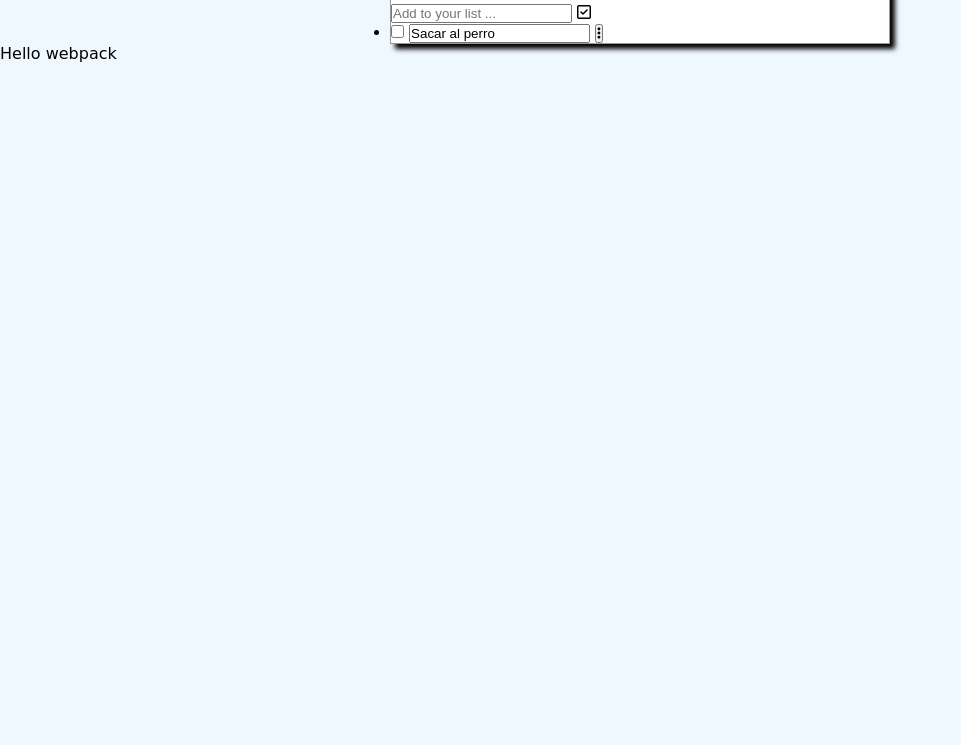
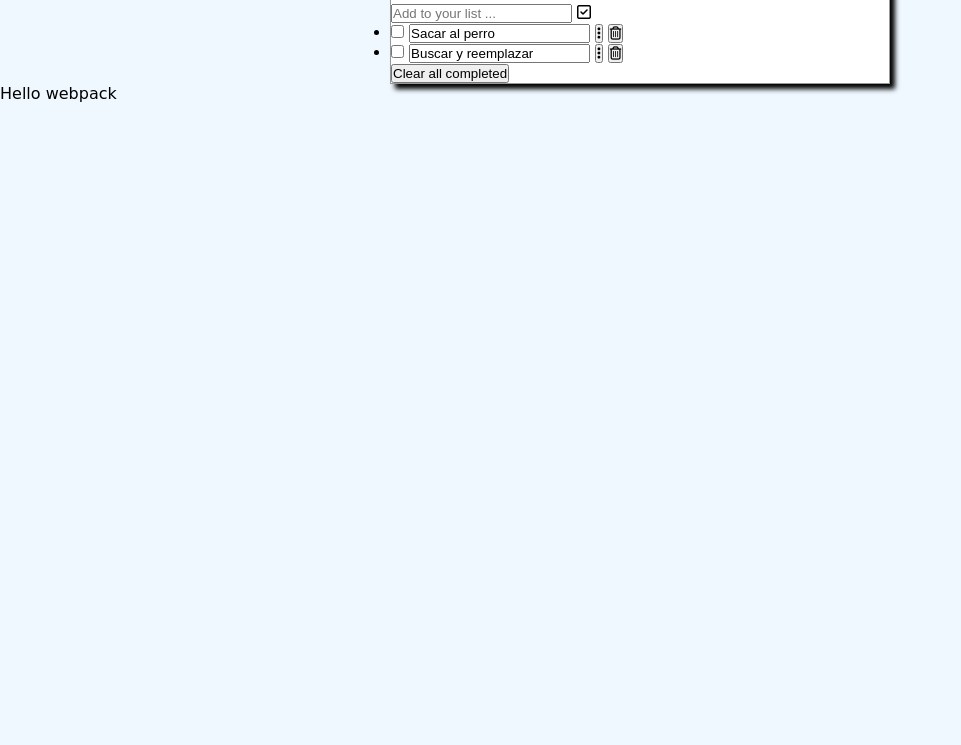
Before and after one commit to LarryIVC/ToDoList-webpack, a website built with webpack: page src/index.html in a window 1280 px wide. Shown: the part 55-800 px from the top of the page, without its empty margins (0-961 px from the left). Built offline with nearby package versions, Linux system fonts and the light colour scheme; a web font is replaced by a local one.

Commit message:
Update index.html

```diff
--- a/src/index.html
+++ b/src/index.html
@@ -6,7 +6,7 @@
     <title>To Do List - WebPack</title>
     <link rel="icon" type="image/png" href="./logo.png"/>
     <script src="https://kit.fontawesome.com/3848942bcd.js" crossorigin="anonymous"></script>
-    <link rel="stylesheet" href="./style.css">
+    <!-- <link rel="stylesheet" href="./style.css"> -->
     <link rel="preconnect" href="https://fonts.googleapis.com">
 <link rel="preconnect" href="https://fonts.gstatic.com" crossorigin>
 <link href="https://fonts.googleapis.com/css2?family=Alkatra:wght@400;700&display=swap" rel="stylesheet">
@@ -19,18 +19,25 @@
         <span><i class="fa-solid fa-arrows-rotate"></i></span>
       </header>
       <div class="todo-form">
-        <form >
+        <form id="frm-task">
           <input id="new-task" type="text" placeholder="Add to your list ...">
           <i class="fa-regular fa-square-check"></i>
         </form>
-        <ul>
-          <li>
-            <input name="complete" type="checkbox">
-            <input name="txt-task" type="text" value="Sacar al perro">
-            <button class="btn-remove"><i class="fa-solid fa-ellipsis-vertical"></i></button>
+        <ul id="ul-tasks">
+          <li class="li-task">
+            <input class="complete" name="complete" type="checkbox">
+            <input class="txt-task" name="txt-task" type="text" value="Sacar al perro">
+            <button class="btn-drag"><i class="fa-solid fa-ellipsis-vertical"></i></button>
+            <button class="btn-remove"><i class="fa-regular fa-trash-can"></i></button>
+          </li>
+          <li class="li-task">
+            <input class="complete" name="complete" type="checkbox">
+            <input class="txt-task" name="txt-task" type="text" value="Buscar y reemplazar">
+            <button class="btn-drag"><i class="fa-solid fa-ellipsis-vertical"></i></button>
+            <button class="btn-remove"><i class="fa-regular fa-trash-can"></i></button>
           </li>
         </ul>
-
+        <button id="btn-clear">Clear all completed</button>
       </div>
     </div>
   </main>
```
